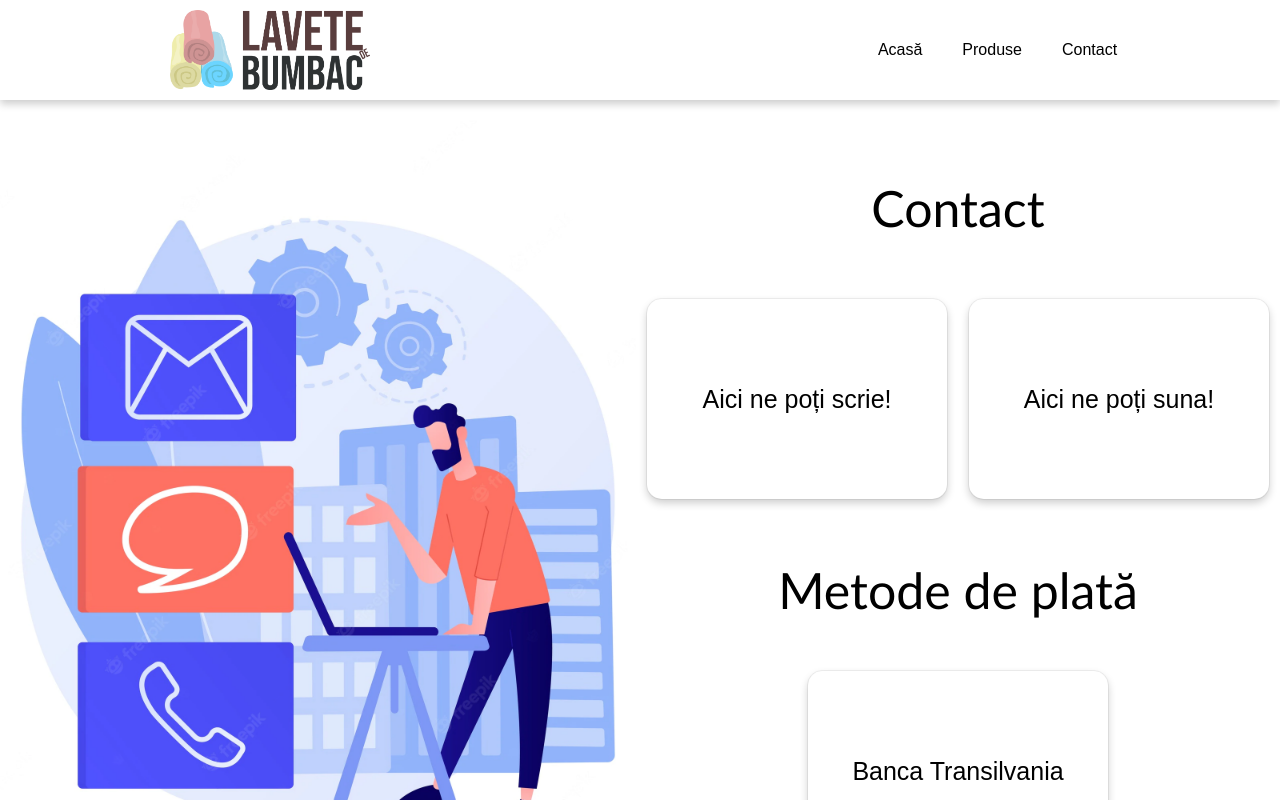
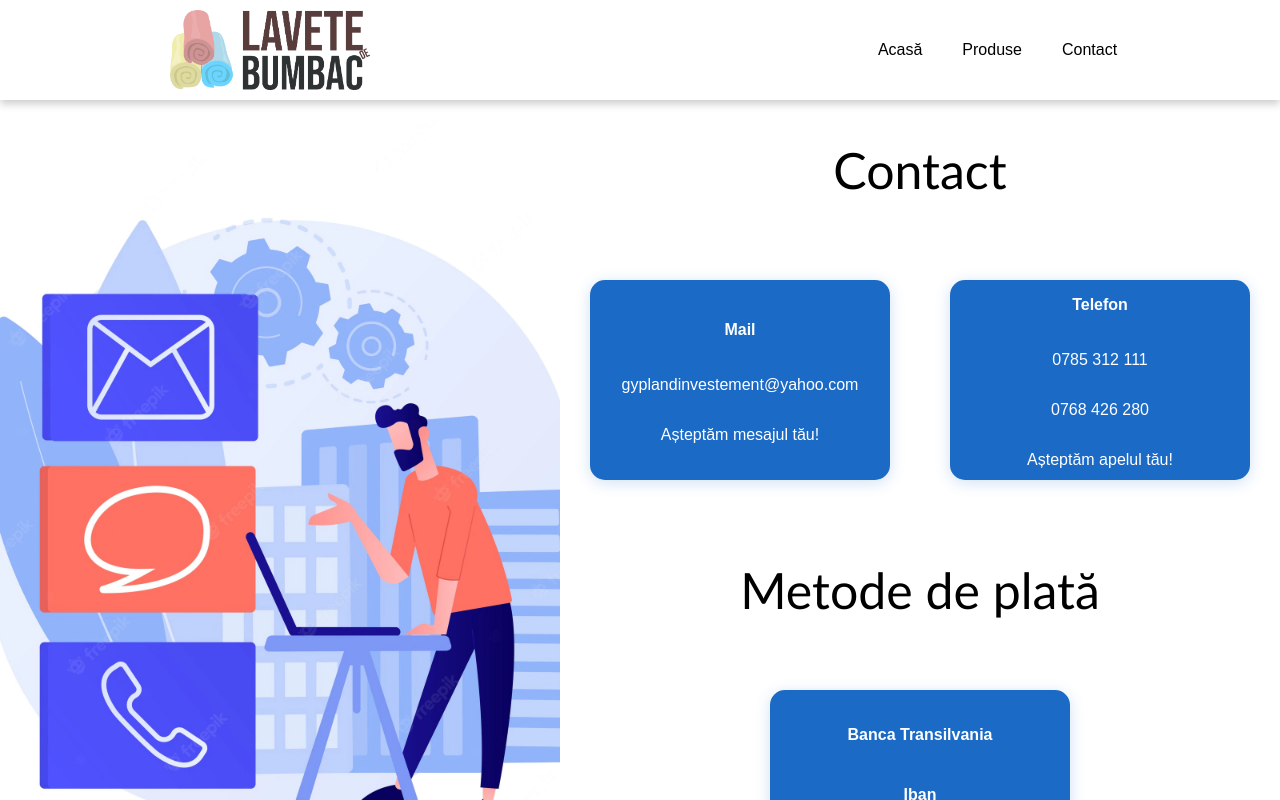
Before and after one commit to gabidae/Lavete-bumbac.ro, a React (Create React App) app: page /contact in a window 1280 px wide. Shown: the top 800 px of the page. Built offline with nearby package versions, Linux system fonts and the light colour scheme.

Commit message:
"carduri noi contactpage"

```diff
--- a/src/helpers/MenuList.js
+++ b/src/helpers/MenuList.js
@@ -3,17 +3,17 @@
 import LaveteProsop from "../assets/lavete-prosop.png";
 
 export const MenuList = [
-  {
-    name: "Lavete vrac din blug de lână fără tricot",
-    image: Bulk,
-    pachet: "Sac 10kg mixt",
-    price: "20 de lei fără tva",
-  },
+  // {
+  //   name: "Lavete vrac din blug de lână fără tricot",
+  //   image: Bulk,
+  //   pachet: "Sac 10kg mixt",
+  //   price: "20 de lei fără tva",
+  // },
   {
     name: "Lavete vrac tricot bumbac",
     image: Bulk,
     pachet: "Sac 10 kg tricot/bumbac",
-    price: "20 de lei fără tva",
+    price: "30 de lei fără tva",
   },
   {
     name: "Lavete bumbac 30x30 cm",
@@ -37,7 +37,7 @@
     name: "Lavete bumbac 50x50",
     image: PachetLavete,
     pachet: "Ambalaj 100 buc",
-    price: "80 de lei fără tva",
+    price: "70 de lei fără tva",
   },
   {
     name: "Lavete vrac prosop",
--- a/src/pages/Contact.js
+++ b/src/pages/Contact.js
@@ -13,27 +13,15 @@
         <h3> Contact</h3>
         <div className="contact-items">
           <div className="contactItem">
-            <div class="flip-card">
-              <div class="flip-card-inner">
-                <div class="flip-card-front">
-                  <p>Aici ne poți scrie!</p>
-                </div>
-                <div class="flip-card-back">
+            <div class="contactCard">
               <h4>Mail</h4>
               <p>gyplandinvestement@yahoo.com</p>
               <p>Așteptăm mesajul tău!</p>
             </div>
           </div>
-            </div>
-          </div>
 
           <div className="contactItem">
-            <div class="flip-card">
-              <div class="flip-card-inner">
-                <div class="flip-card-front">
-                  <p>Aici ne poți suna!</p>
-                </div>
-                <div class="flip-card-back">
+            <div class="contactCard">
               <h4>Telefon</h4>
               <p>0785 312 111</p>
               <p>0768 426 280</p>
@@ -41,45 +29,17 @@
             </div>
           </div>
         </div>
-          </div>
-        </div>
 
         <h3>Metode de plată</h3>
         <div className="plata-items">
-          <div class="flip-card">
-            <div class="flip-card-inner">
-              <div class="flip-card-front">
-                <p>Banca Transilvania</p>
-              </div>
-              <div class="flip-card-back">
+          <div class="contactCard">
+            <h4>Banca Transilvania</h4>
             <h4>Iban</h4>
             <p>RO57BTRLRONCRT0595689502</p>
           </div>
         </div>
       </div>
     </div>
-
-        {/* <form id="contact-form" method="POST">
-          <label htmlFor="name">Nume </label>
-          <input name="name" placeholder="Ion Popescu" type="text" required />
-          <label htmlFor="email">Email</label>
-          <input
-            name="email"
-            placeholder="ionpopescu@gmail.com"
-            type="email"
-            required
-          />
-          <label htmlFor="message">Mesaj</label>
-          <textarea
-            rows="6"
-            placeholder="Scrieti mesaj aici..."
-            name="message"
-            required
-          ></textarea>
-          <button type="submit"> Trimite Mesaj</button>
-        </form> */}
-      </div>
-    </div>
   );
 }
 
--- a/src/styles/Contact.css
+++ b/src/styles/Contact.css
@@ -102,72 +102,20 @@
   justify-content: center;
 }
 
-/* The flip card container - set the width and height to whatever you want. We have added the border property to demonstrate that the flip itself goes out of the box on hover (remove perspective if you don't want the 3D effect */
-.flip-card {
-  background-color: transparent;
+.contactCard {
+  display: flex;
+  flex-direction: column;
+  justify-content: center;
+  align-items: center;
+  border-radius: 15px;
   width: 300px;
   height: 200px;
-  border: 1px solid #f1f1f1;
-  border-radius: 15px;
-  perspective: 1000px;
-  display: flex;
-  align-items: center;
-  justify-content: center; /* Remove this if you don't want the 3D effect */
+  margin: 20px;
+  box-shadow: 0px 3px 15px rgb(27 106 198 / 20%);
+  color: white;
+  background-color: #1b6ac6;
 }
 
-/* This container is needed to position the front and back side */
-.flip-card-inner {
-  position: relative;
-  width: 100%;
-  height: 100%;
-  text-align: center;
-  transition: transform 0.8s;
-  transform-style: preserve-3d;
-}
-
-/* Do an horizontal flip when you move the mouse over the flip box container */
-.flip-card:hover .flip-card-inner {
-  transform: rotateY(180deg);
-  cursor: pointer;
-}
-
-/* Position the front and back side */
-.flip-card-front,
-.flip-card-back {
-  position: absolute;
-  width: 100%;
-  height: 100%;
-  -webkit-backface-visibility: hidden; /* Safari */
-  backface-visibility: hidden;
-}
-
-/* Style the front side (fallback if image is missing) */
-.flip-card-front {
-  background-color: transparent;
-  color: black;
-  box-shadow: 0 4px 8px 0 rgba(0, 0, 0, 0.2);
-  border: none;
-  border-radius: 15px;
-  display: flex;
-  align-items: center;
-  justify-content: center;
-}
-
-.flip-card-front p {
-  font-size: 25px;
-}
-/* Style the back side */
-.flip-card-back {
-  background-color: #1b6ac6;
-  color: white;
-  transform: rotateY(180deg);
-  border: none;
-  border-radius: 15px;
-  display: flex;
-  flex-direction: column;
-  align-items: center;
-  justify-content: center;
-}
 @media only screen and (max-width: 650px) {
   .contact {
     flex-direction: column;
@@ -190,7 +138,4 @@
     margin: 0;
     padding-bottom: 5px;
   }
-  .flip-card-front p {
-    font-size: 15px;
-  }
 }
```
Lines whose indentation alone changed are shown as unchanged.
